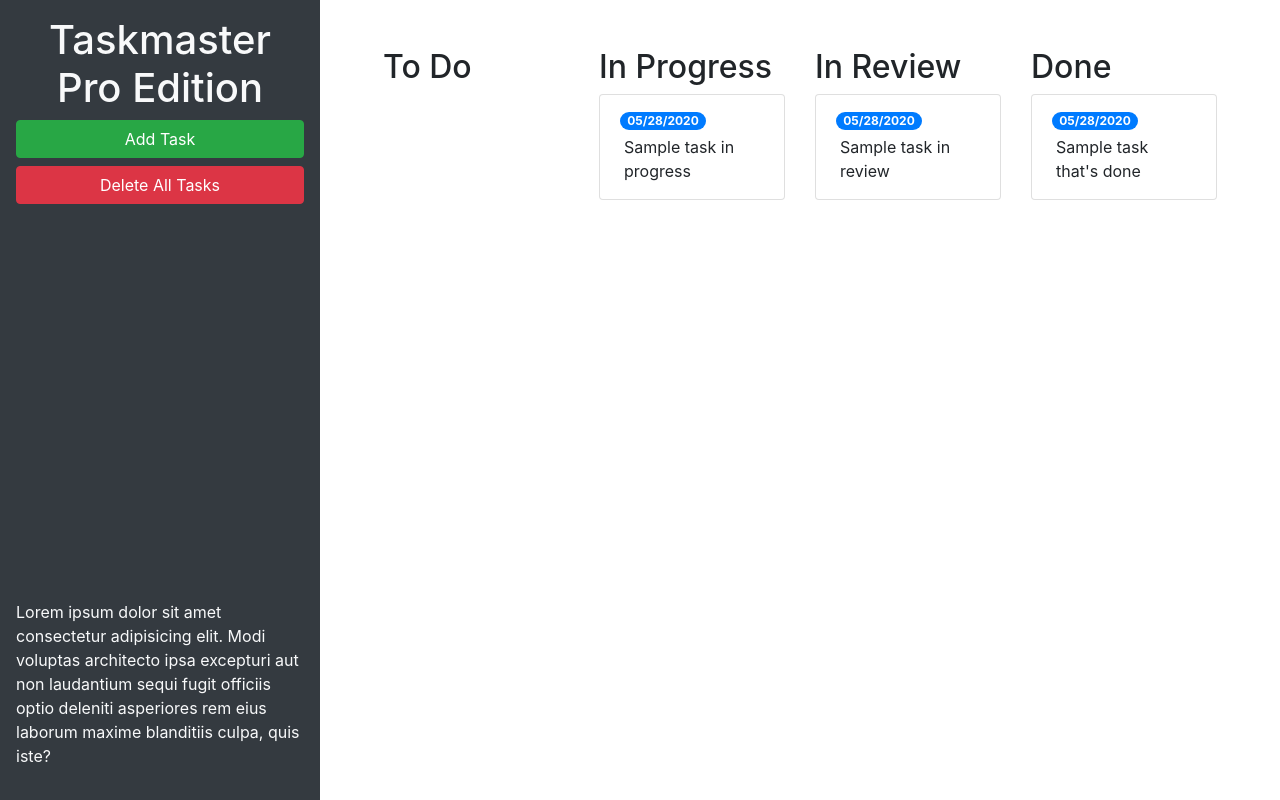
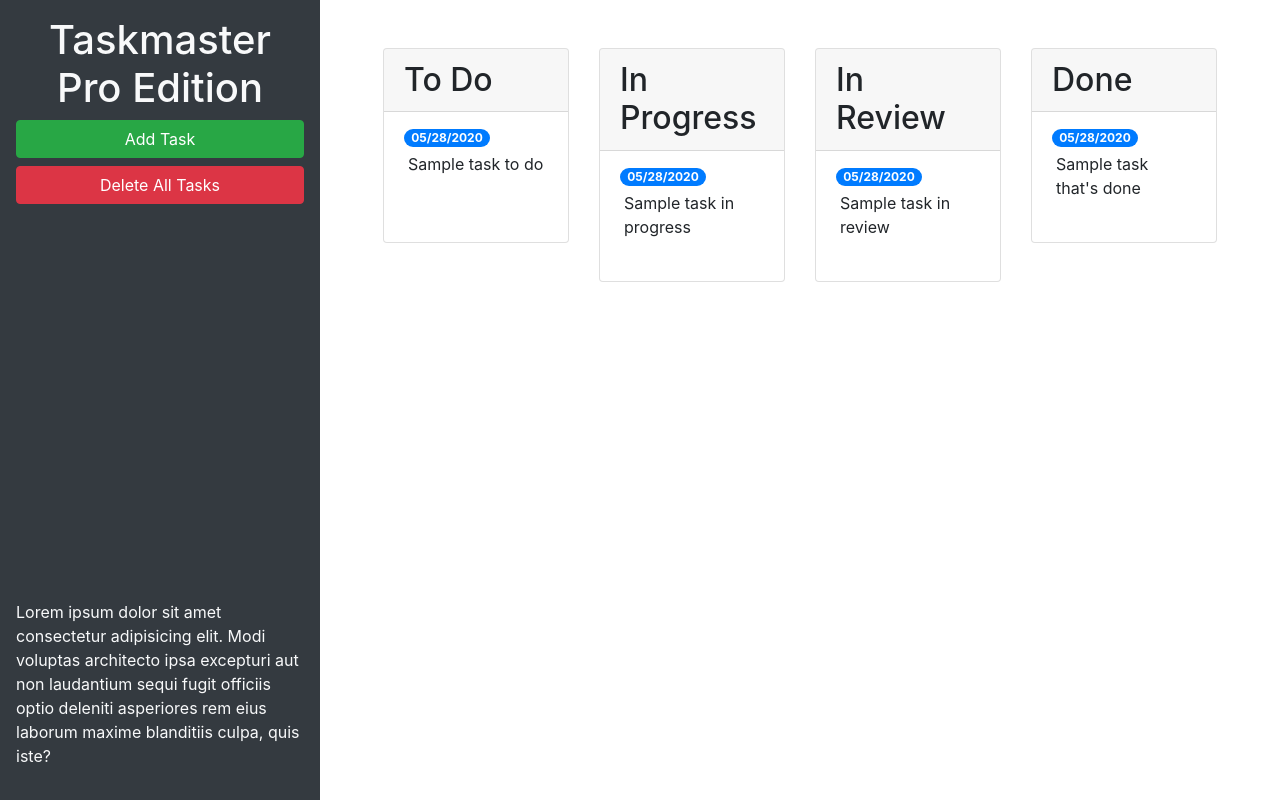
Before and after one commit to ancs214/taskmaster-pro, a plain HTML site: page index.html in a window 1280 px wide. Drawn offline with nearby package versions, Linux system fonts and the light colour scheme.

Commit message:
added card style to task lists, added form control styling to modal

```diff
--- a/index.html
+++ b/index.html
@@ -28,41 +28,54 @@
       <div class="m-5 row justify-content-around">
         <!-- TO DO START -->
         <div class="col-12 col-md-6 col-xl-3 mb-3">
-          <h2>To Do</h2>
-          <ul id="list-toDo" class="list-group"> </ul>
+          <div class="card">
+            <h2 class="card-header">To Do</h2>
+            <ul id="list-toDo" class="list-group list-group-flush">
+              <li class="list-group-item">
+                <span class="badge badge-primary badge-pill">05/28/2020</span>
+                <p class="m-1">Sample task to do</p>
+              </li>
+            </ul>
+          </div>
         </div>
         <!-- TO DO END -->
         <!-- IN PROGRESS START -->
         <div class="col-12 col-md-6 col-xl-3 mb-3">
-          <h2>In Progress</h2>
-          <ul id="list-inProgress" class="list-group">
+          <div class="card">
+            <h2 class="card-header">In Progress</h2>
+            <ul id="list-inProgress" class="list-group list-group-flush">
               <li class="list-group-item">
                 <span class="badge badge-primary badge-pill">05/28/2020</span>
                 <p class="m-1">Sample task in progress</p>
               </li>
             </ul>
           </div>
+        </div>
         <!-- IN PROGRESS END -->
         <!-- IN REVIEW START -->
         <div class="col-12 col-md-6 col-xl-3 mb-3">
-          <h2>In Review</h2>
-          <ul id="list-inReview" class="list-group">
+          <div class="card">
+            <h2 class="card-header">In Review</h2>
+            <ul id="list-inReview" class="list-group list-group-flush">
               <li class="list-group-item">
                 <span class="badge badge-primary badge-pill">05/28/2020</span>
                 <p class="m-1">Sample task in review</p>
               </li>
             </ul>
           </div>
+        </div>
         <!-- IN REVIEW END -->
         <!-- DONE START -->
         <div class="col-12 col-md-6 col-xl-3 mb-3">
-          <h2>Done</h2>
-          <ul id="list-done" class="list-group">
+          <div class="card">
+            <h2 class="card-header">Done</h2>
+            <ul id="list-done" class="list-group list-group-flush">
               <li class="list-group-item">
                 <span class="badge badge-primary badge-pill">05/28/2020</span>
                 <p class="m-1">Sample task that's done</p>
               </li>
             </ul>
+          </div>
         </div>
         <!-- DONE END -->
       </div>
@@ -84,11 +97,11 @@
           <form>
             <div class="form-group">
               <label for="modalTaskDescription">Task description</label>
-              <textarea id="modalTaskDescription" rows="3"></textarea>
+              <textarea id="modalTaskDescription" rows="3" class="form-control"></textarea>
             </div>
             <div class="form-group">
               <label for="modalDueDate">Due date</label>
-              <input type="text" id="modalDueDate" placeholder="mm/dd/yyyy" autocomplete="off" />
+              <input type="text" class="form-control" id="modalDueDate" placeholder="mm/dd/yyyy" autocomplete="off" />
             </div>
           </form>
         </div>
```
Lines whose indentation alone changed are shown as unchanged.
